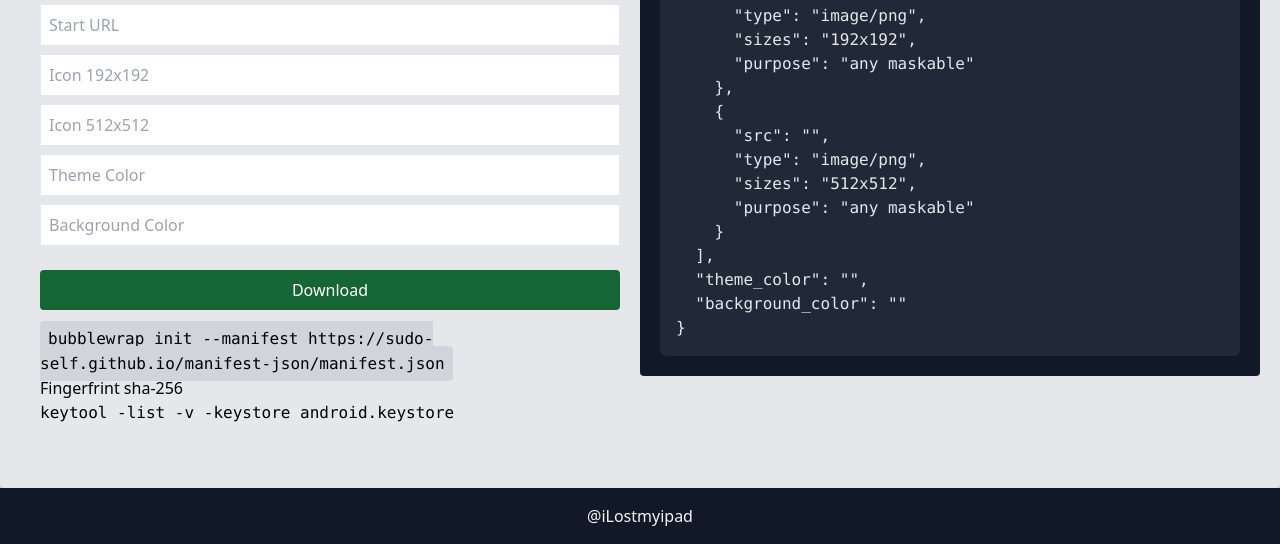
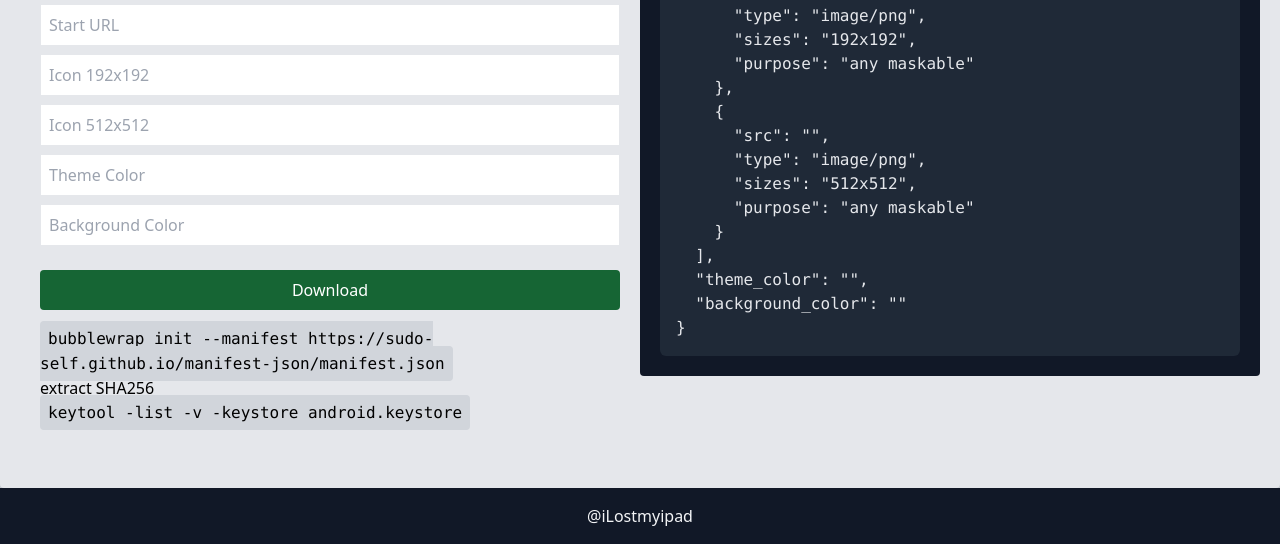
Before and after one commit to sudo-self/manifest-json, a plain HTML site: page index.html in a window 1280 px wide. Shown: the part 256-800 px from the top of the page. Drawn offline with nearby package versions, Linux system fonts and the light colour scheme.

Commit message:
Update index.html

```diff
--- a/index.html
+++ b/index.html
@@ -72,8 +72,9 @@
                 <code id="bubblewrap-command" class="bg-gray-300 p-2 rounded">
                     bubblewrap init --manifest https://sudo-self.github.io/manifest-json/manifest.json
                 </code><br>
-                <p>Fingerfrint sha-256</p>
-               <code>keytool -list -v -keystore android.keystore</code>
+                <p>extract SHA256</p>
+               <code class="bg-gray-300 p-2 rounded">keytool -list -v -keystore android.keystore</code>
+
             </div>
         </div>
 
```
